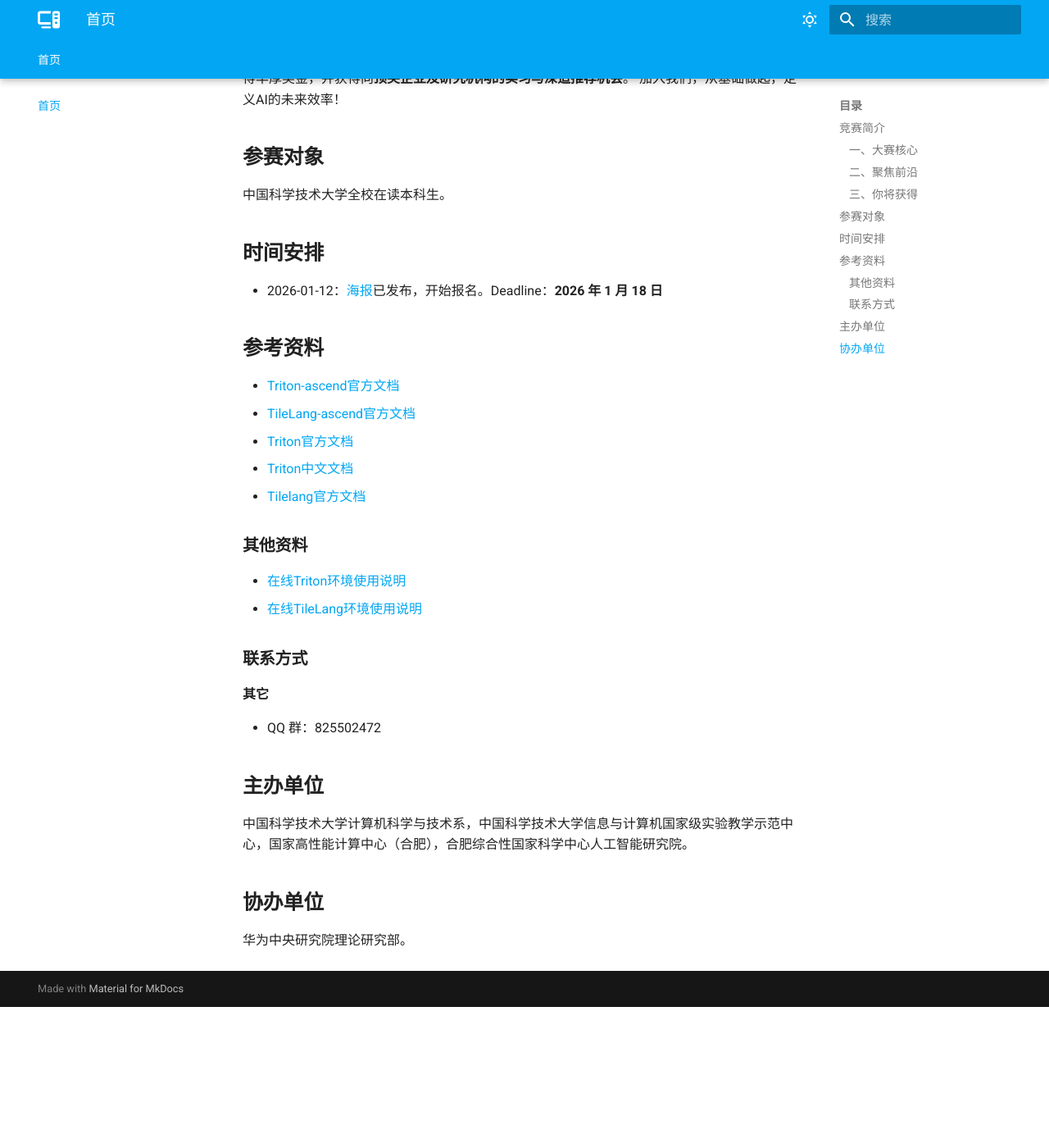
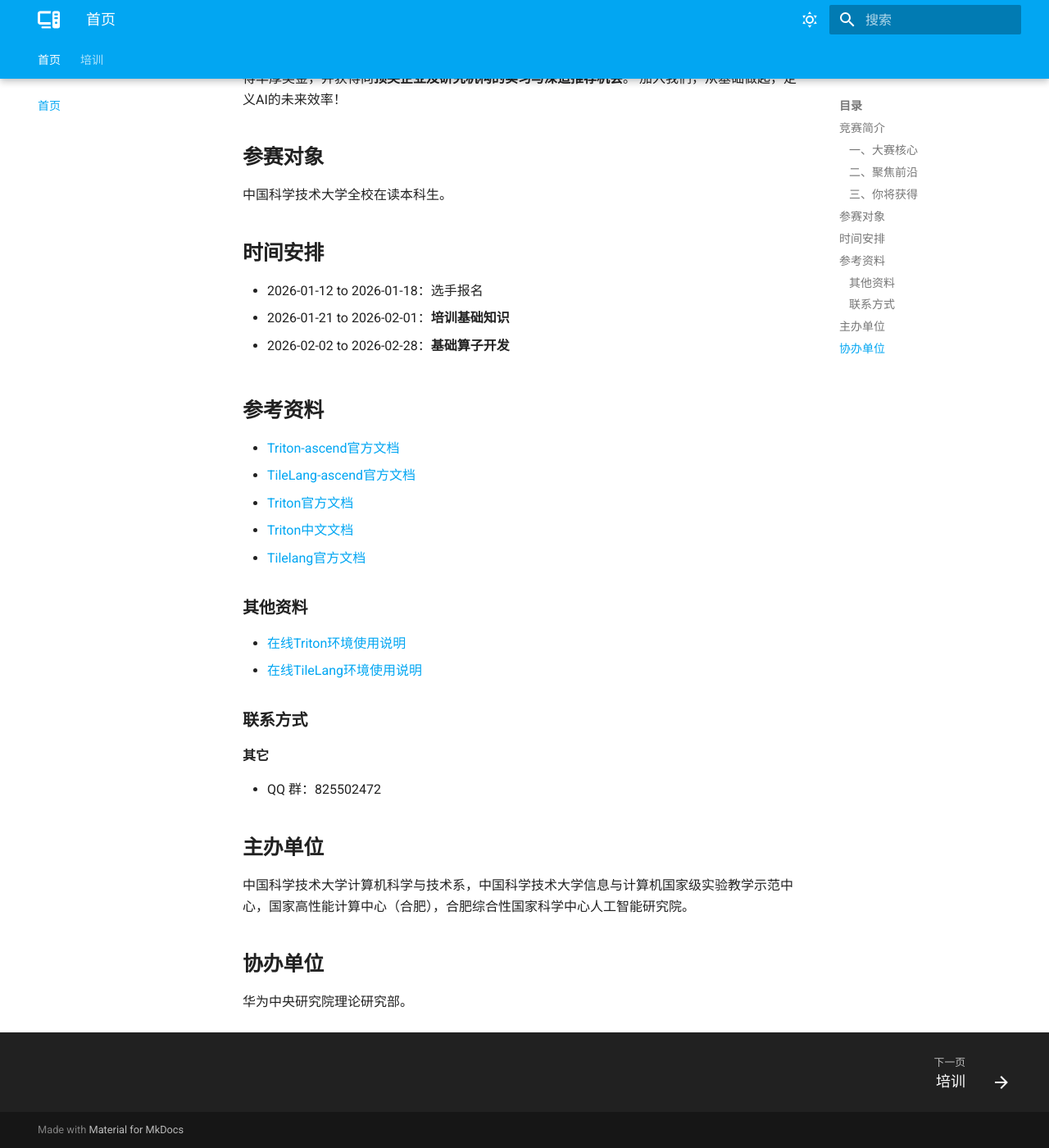
Before and after one commit to USTC-Kernel-Innovation/homepage, an MkDocs documentation site: the page built from docs/index.md, in a window 1280 px wide and 1400 px high, scrolled down 752 px. Shown: the whole window at 82% size. Built offline with MkDocs 1.6.1 and Material for MkDocs 9.7.7, drawn with Linux system fonts in a browser that asks for light colours; nearby versions of some CDN libraries; library files that are not in the unit come from our copies; before the commit the page ends 1980 px from its top, so only the background shows below that.

```diff
--- a/docs/index.md
+++ b/docs/index.md
@@ -29,13 +29,17 @@
 
 ## <strong>时间安排</strong>
 
-- 2026-01-12：[海报](./fig/算子开发大赛海报v5.png)已发布，开始报名。Deadline：**2026 年 1 月 18 日**
-<!--
-- 2026-01-21 -> 2026-02-01：培训基础知识。
-- 2026-02-02：基础算子开发。Deadline：**2026 年 2 月 28 日**
+- 2026-01-12 to 2026-01-18：选手报名
+- 2026-01-21 to 2026-02-01：**培训基础知识**
+
+- 2026-02-02 to 2026-02-28：**基础算子开发**
+
+  <!--
+
 - 2026-03-01：综合算子开发。Deadline：**2026 年 3 月 15 日**
+
 - 2026-03-16：综合实验。Deadline：**2026 年 3 月 31 日**
--->
+  -->
 ## <strong>参考资料</strong>
 
 - [Triton-ascend官方文档](https://ascend.github.io/triton-ascend/)
--- a/mkdocs.yml
+++ b/mkdocs.yml
@@ -108,3 +108,4 @@ extra_javascript:
 
 nav:
   - 首页: index.md
+  - 培训: course.md
```
Also changed, not shown: docs/course.md (added, +9 -0 lines), 1 other file.
